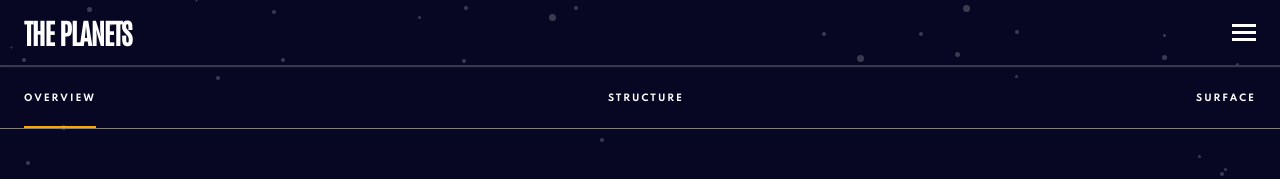
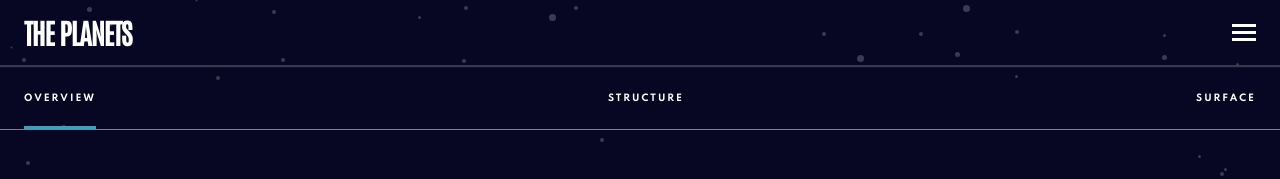
Before and after one commit to ding-09/planets-facts, a React (Create React App) app: page / in a window 1280 px wide. Shown: the top 179 px of the page. Built offline with nearby package versions, Linux system fonts and the light colour scheme.

Commit message:
add dynamic color border to active link in DetailsNav

```diff
--- a/src/components/Details/DetailsNav.js
+++ b/src/components/Details/DetailsNav.js
@@ -1,9 +1,9 @@
 import { StyledDetailsNav } from './DetailsNav.styled';
 import { NavLink } from 'react-router-dom';
 
-const DetailsNav = ({ setCurrentDetails }) => {
+const DetailsNav = ({ setCurrentDetails, currentPlanet }) => {
   return (
-    <StyledDetailsNav>
+    <StyledDetailsNav color={currentPlanet}>
       <ul>
         <li>
           <NavLink
--- a/src/components/Details/DetailsNav.styled.js
+++ b/src/components/Details/DetailsNav.styled.js
@@ -1,7 +1,6 @@
 import styled from 'styled-components';
 
 export const StyledDetailsNav = styled.nav`
-
   ul {
     display: flex;
     justify-content: space-between;
@@ -18,6 +17,6 @@ export const StyledDetailsNav = styled.nav`
     letter-spacing: 0.2rem;
   }
   .active-link {
-        border-bottom: 2px solid orange;
+    border-bottom: 3px solid ${(props) => props.theme.planetColors[props.color]};
   }
 `;
--- a/src/components/Details/PlanetDetails.js
+++ b/src/components/Details/PlanetDetails.js
@@ -33,7 +33,7 @@ const PlanetDetails = ({ planetsData, currentPlanet, currentDetails, setCurrentD
 
   return (
     <StyledPlanetDetails>
-      <DetailsNav setCurrentDetails={setCurrentDetails} />
+      <DetailsNav setCurrentDetails={setCurrentDetails} currentPlanet={currentPlanet}/>
       <DetailsImg images={images} currentDetails={currentDetails} />
       <DetailsBody
         currentPlanet={currentPlanet}
```
Lines whose indentation alone changed are shown as unchanged.
